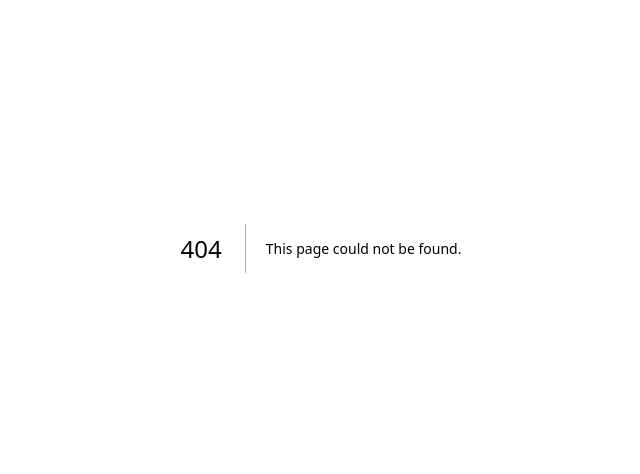
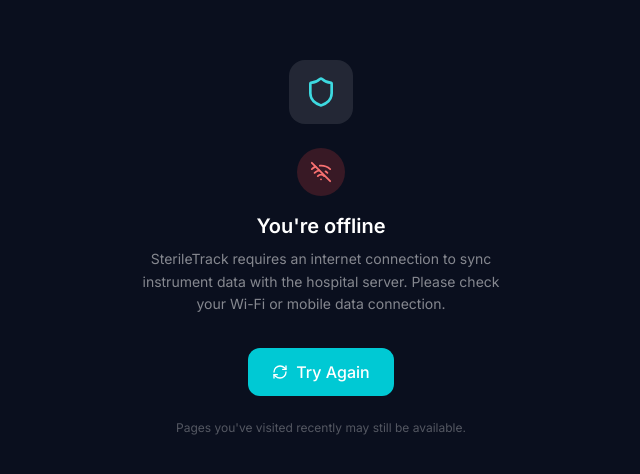
Before and after one commit to Yolymar1208/SterileTrack, a Next.js app: page /offline in a window 1280 px wide. Before the commit this address had no page. Shown: the part 152-626 px from the top of the page, without its empty margins (319-959 px from the left). Built offline with nearby package versions, Linux system fonts and the light colour scheme.

Commit message:
Add files via upload

```diff
--- /dev/null
+++ b/app/offline/page.tsx
@@ -0,0 +1,37 @@
+'use client'
+
+import { Shield, WifiOff, RefreshCw } from 'lucide-react'
+
+export default function OfflinePage() {
+  return (
+    <div className="min-h-screen bg-brand-900 flex items-center justify-center p-6">
+      <div className="text-center max-w-sm">
+        <div className="w-16 h-16 bg-white/10 rounded-2xl flex items-center justify-center mx-auto mb-6">
+          <Shield size={32} className="text-brand-300" />
+        </div>
+
+        <div className="w-12 h-12 bg-red-500/20 rounded-full flex items-center justify-center mx-auto mb-4">
+          <WifiOff size={22} className="text-red-400" />
+        </div>
+
+        <h1 className="text-white text-xl font-semibold mb-2">You're offline</h1>
+        <p className="text-white/50 text-sm mb-8 leading-relaxed">
+          SterileTrack requires an internet connection to sync instrument data with the hospital server.
+          Please check your Wi-Fi or mobile data connection.
+        </p>
+
+        <button
+          onClick={() => window.location.reload()}
+          className="flex items-center gap-2 mx-auto bg-brand-400 hover:bg-brand-500 text-white font-medium px-6 py-3 rounded-xl transition-colors"
+        >
+          <RefreshCw size={16} />
+          Try Again
+        </button>
+
+        <p className="text-white/30 text-xs mt-6">
+          Pages you've visited recently may still be available.
+        </p>
+      </div>
+    </div>
+  )
+}
```
